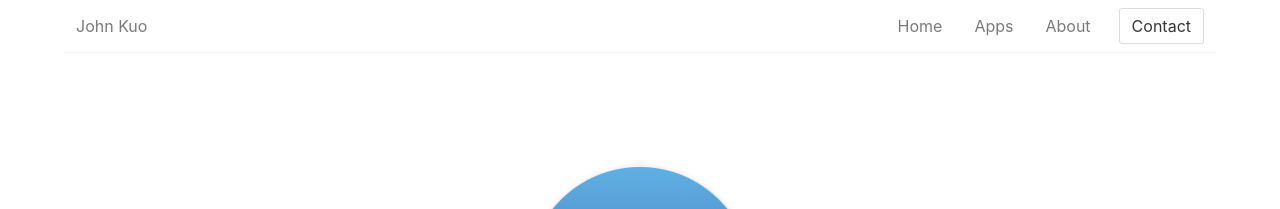
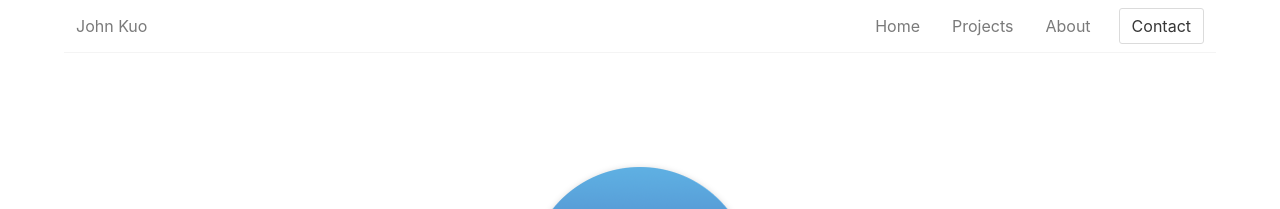
Before and after one commit to davidkoojohn/davidkoojohn.github.io, a Jekyll site: the page built from _apps/battery-indicator.html, in a window 1280 px wide and 900 px high. Shown: the top 209 px of the window. Built offline with Jekyll 4.4.1, drawn with Linux system fonts in a browser that asks for light colours.

Commit message:
update nav `apps` to `projects`

```diff
--- a/_layouts/default.html
+++ b/_layouts/default.html
@@ -64,7 +64,7 @@
 							</span>
 							<div class="nav-right nav-menu">
 								<a class="nav-item is-tab" href="{% link index.html %}">Home</a>
-								<a class="nav-item is-tab" href="{% link index.html %}#apps">Apps</a>
+								<a class="nav-item is-tab" href="{% link index.html %}#apps">Projects</a>
 								<a class="nav-item is-tab" href="/">About</a>
 								<span class="nav-item">
 									<a class="button" href="{% link contact.md %}">Contact</a>
--- a/index.html
+++ b/index.html
@@ -59,9 +59,9 @@ layout: default
 	</div>
 </section>
 
-<section class="section hero is-fullheight is-default is-bold">
+<section class="section hero is-fullheight is-gray is-bold">
 	<div id="apps" class="container">
-		<h2 class="title is-2">Apps</h2>
+		<h2 class="title is-2">Projects</h2>
 		<div class="columns is-multiline">
 			{% for app in site.apps reversed %}
 			<div class="column is-mobile is-half-tablet is-one-third-desktop">
```
